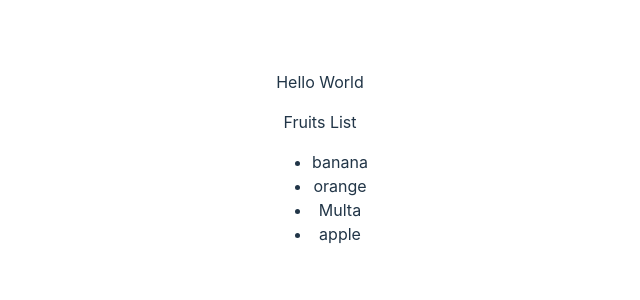
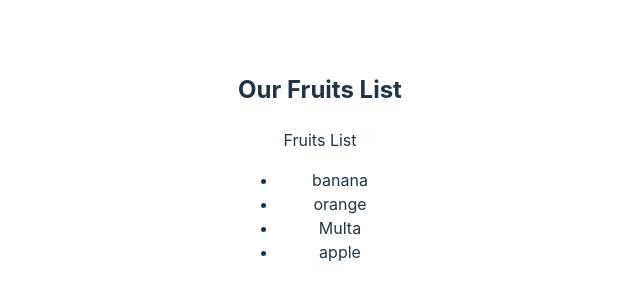
Before and after one commit to sarwar-asik/testing-app, a React (Vite) app: page / in a window 1280 px wide. Shown: the part 234-534 px from the top of the page, without its empty margins (320-960 px from the left). Built offline with nearby package versions, Linux system fonts and the light colour scheme.

Commit message:
fruits list

```diff
--- a/src/App.tsx
+++ b/src/App.tsx
@@ -5,7 +5,7 @@ import { fruits } from "./const/fruits";
 function App() {
   return (
     <div className="">
-      Hello World
+     <h2>Our Fruits List  </h2>
       <FruitsList fruits={fruits} />
     </div>
   );
```
